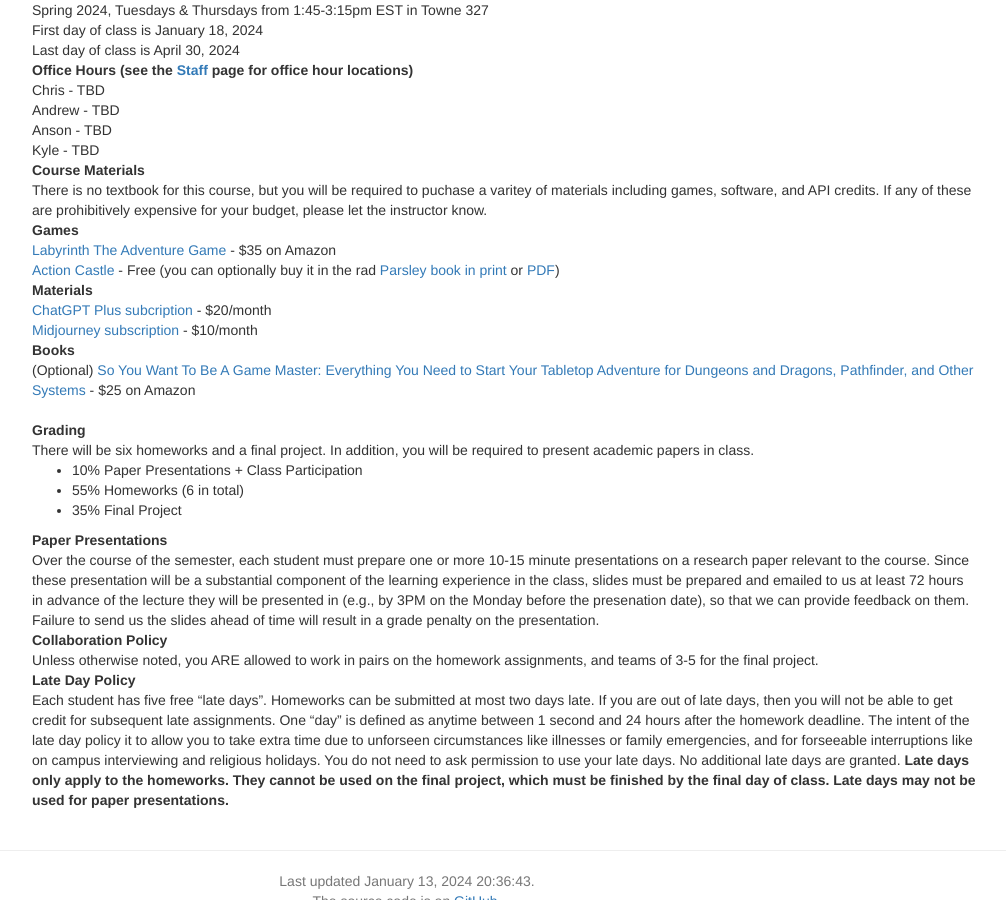
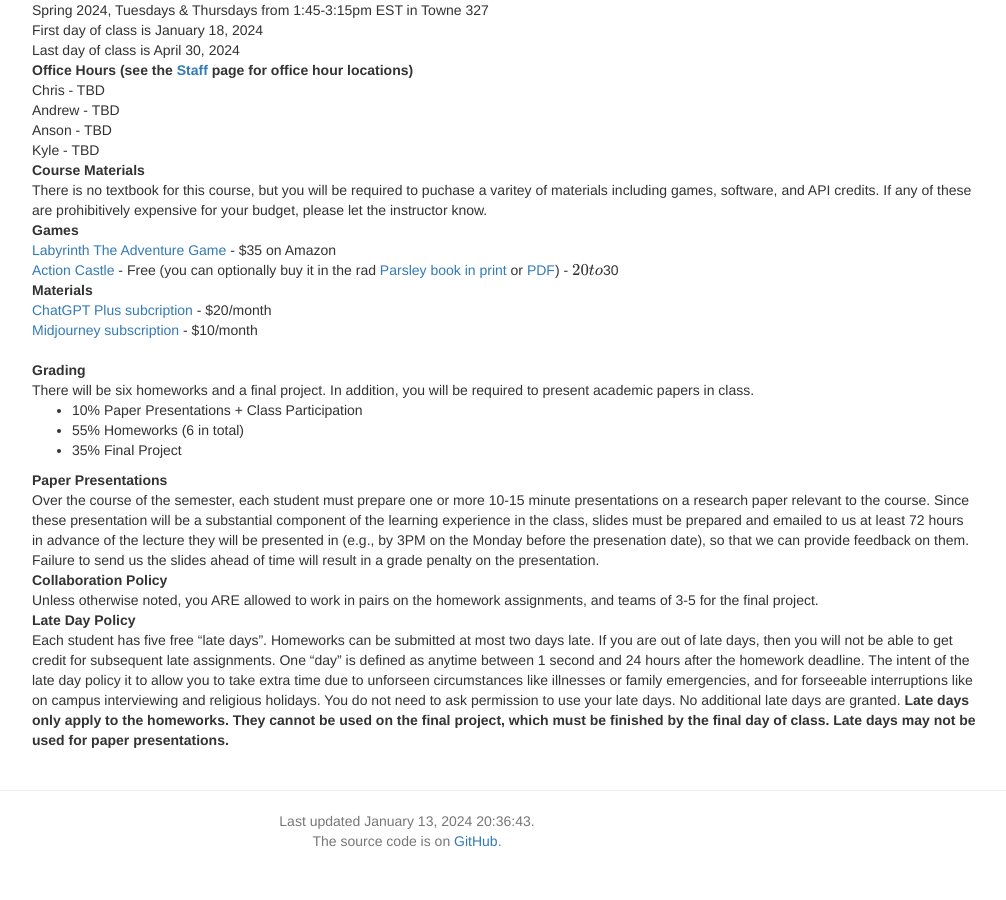
Before and after one commit to interactive-fiction-class/interactive-fiction-class.github.io, a Jekyll site: the page built from index.md, in a window 1280 px wide and 900 px high, scrolled down 751 px. Shown: the whole window, without its empty margins (233-1239 px from the left). Built offline with Jekyll 4.4.1, drawn with Linux system fonts in a browser that asks for light colours; nearby versions of some CDN libraries; formulas are drawn with MathJax 3; a script that is not in the unit is left out; after the commit the page ends 1602 px from its top, so only the background shows below that.

Commit message:
Update index.md

```diff
--- a/index.md
+++ b/index.md
@@ -129,18 +129,19 @@
 
 Games
 : [Labyrinth The Adventure Game](https://www.amazon.com/Jim-Hensons-Labyrinth-Adv-Game/dp/1916011551/) - $35 on Amazon
-: [Action Castle](http://www.memento-mori.com/pdf/parsely-preview-n-play-edition) - Free (you can optionally buy it in the rad [Parsley book in print](http://www.memento-mori.com/books/parsely-book) or [PDF](http://www.memento-mori.com/pdf/parsely-pdf))
+: [Action Castle](http://www.memento-mori.com/pdf/parsely-preview-n-play-edition) - Free (you can optionally buy it in the rad [Parsley book in print](http://www.memento-mori.com/books/parsely-book) or [PDF](http://www.memento-mori.com/pdf/parsely-pdf)) - $20 to $30
 
 
 Materials
 : [ChatGPT Plus subcription](http://chat.openai.com) - $20/month
 : [Midjourney subscription](https://www.midjourney.com/home) - $10/month
 
+
+<!--
+: $20-30 [Parsley](http://www.memento-mori.com/parsely-products/) by Jared A Sorensen
 Books
 : (Optional) [So You Want To Be A Game Master: Everything You Need to Start Your Tabletop Adventure for Dungeons and Dragons, Pathfinder, and Other Systems](https://www.amazon.com/gp/product/1645679152/ref=ox_sc_act_title_1?smid=ATVPDKIKX0DER&psc=1) - $25 on Amazon
 
-<!--
-: $20-30 [Parsley](http://www.memento-mori.com/parsely-products/) by Jared A Sorensen
 : [$10](http://www.drivethrurpg.com/product/108028/Dungeon-World)-[$25](https://www.burningwheel.com/dungeon-world-1/) [Dungeon World](https://dungeon-world.com/) by Sage LaTorra and Adam Koebel
 : Optional $31 [Dungeon Master's Guide - Dungeons & Dragons 5th edition Core Rulebook](https://www.amazon.com/Dungeons-Dragons-Dungeon-Rulebook-Roleplaying/dp/0786965622/) by Wizards of the Coast
 -->
```
